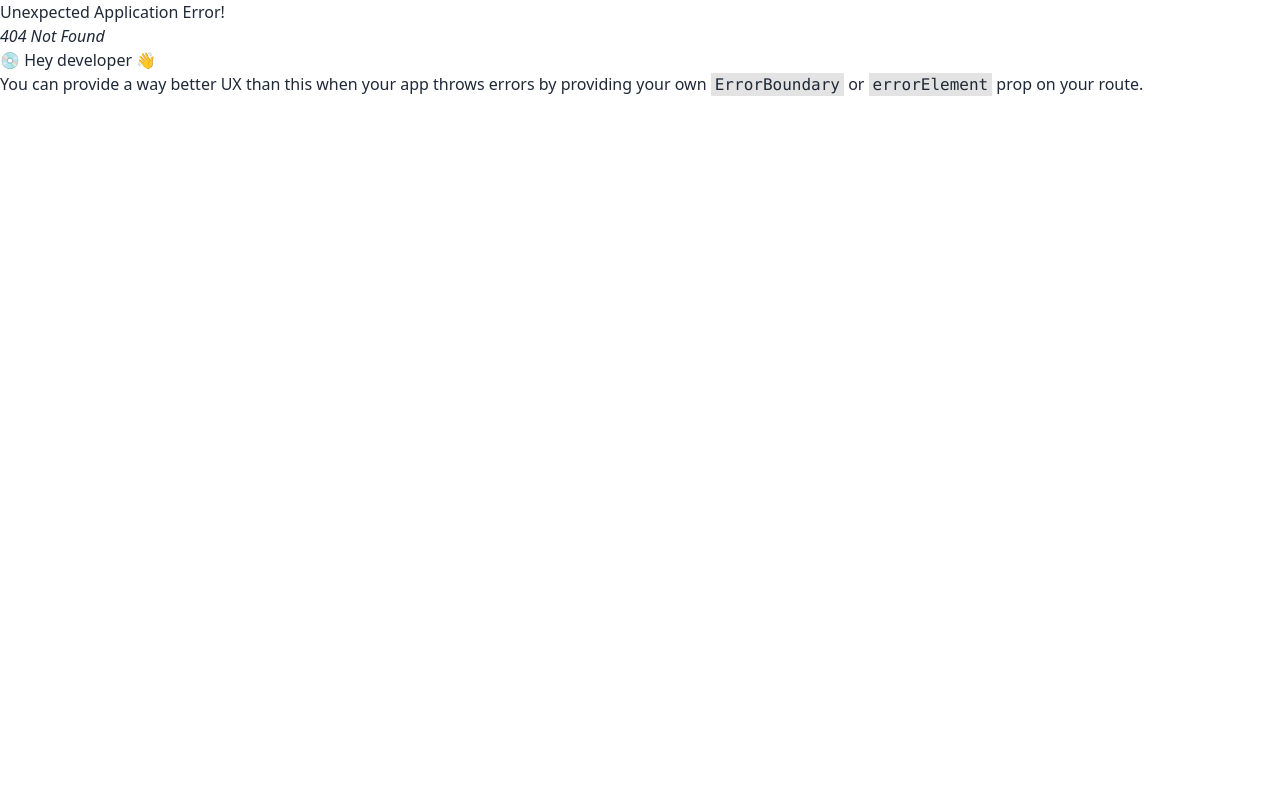
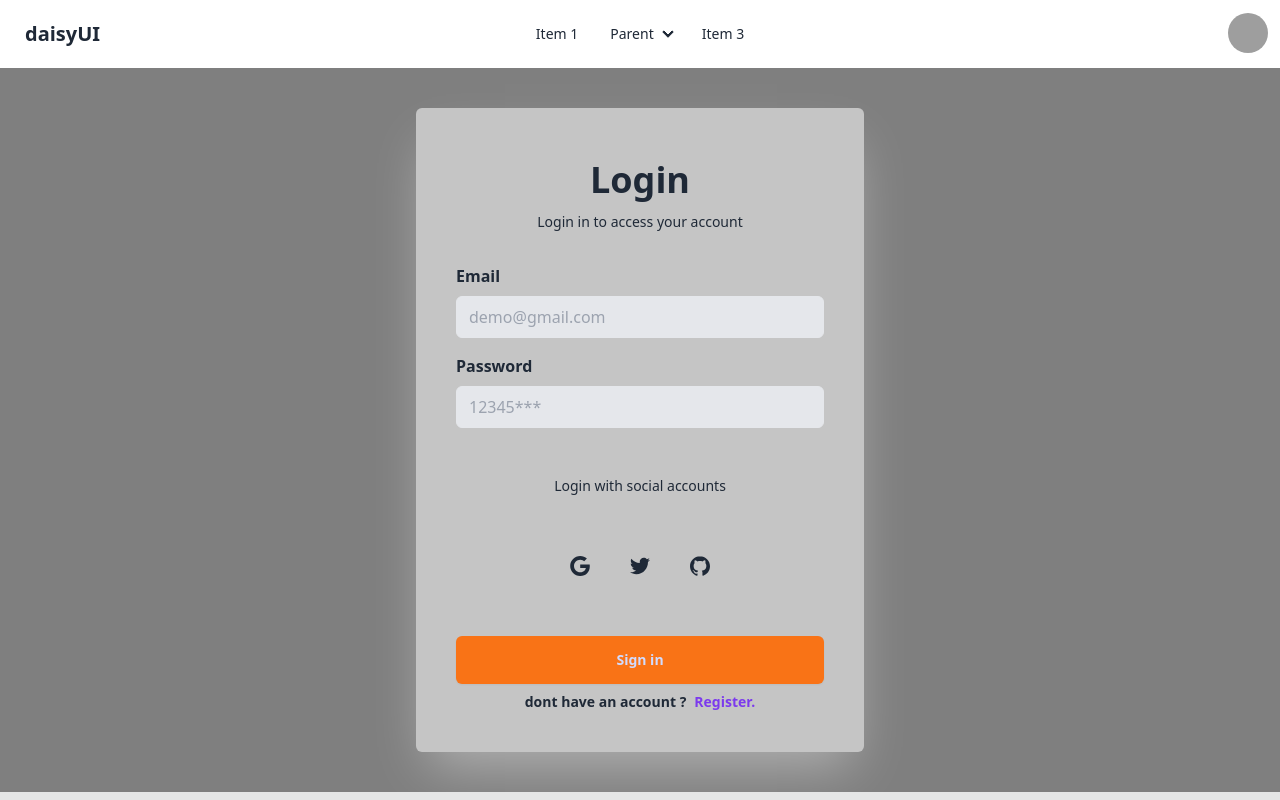
Before and after one commit to emon50666/gymedge, a React (Vite) app: page /login in a window 1280 px wide. Before the commit this address had no page. Shown: the top 800 px of the page. Built offline with nearby package versions, Linux system fonts and the light colour scheme; grey boxes are pictures that could not be loaded.

Commit message:
design login register page

```diff
--- /dev/null
+++ b/src/Components/Hook/useAuth.jsx
@@ -0,0 +1,10 @@
+import { useContext } from 'react'
+import { AuthContext } from '../../AuthProvider/AuthProvider'
+
+
+const useAuth = () => {
+  const auth = useContext(AuthContext)
+  return auth
+}
+
+export default useAuth
--- /dev/null
+++ b/src/Components/Login/Login.jsx
@@ -0,0 +1,82 @@
+import { Link } from "react-router-dom";
+
+const Login = () => {
+
+
+    const handelLogin = event =>{
+        event.preventDefault();
+        const form = event.target;
+        const email = form.email.value;
+        const password = form.password.value;
+        const loginInfo = { email, password };
+        console.log(loginInfo);
+
+
+    }
+
+    return (
+        <div>
+              <div>
+            <div className="bg-black/50 pt-10 pb-10">
+            <div className="flex flex-col max-w-md p-6 m-auto   bg-white/55 justify-center shadow-2xl shadow-white/40 rounded-md sm:p-10 dark:bg-gray-50 dark:text-gray-800">
+	<div className="mb-8 text--400 text-center">
+		<h1 className="my-3 text-4xl font-bold">Login</h1>
+		<p className="text-sm dark:text-gray-600">Login in to access your account</p>
+	</div>
+	<form onSubmit={handelLogin} className="space-y-12">
+		<div className="space-y-4">
+
+            <div>
+				<label htmlFor="email" className="block mb-2 font-semibold  text-md">Email </label>
+				<input type="email" name="email" id="email" placeholder="demo@gmail.com" className="w-full px-3 py-2 border rounded-md bg-gray-200 dark:border-gray-300 dark:bg-gray-50 " />
+			</div>
+
+			<div>
+            <label htmlFor="password" className="block mb-2 font-semibold   text-md">Password </label>
+				<input type="password" name="password" id="password" placeholder="12345***" className="w-full px-3 py-2 border rounded-md  bg-gray-200 dark:border-gray-300 dark:bg-gray-50 dark:text-gray-800" />
+			</div>
+		</div>
+
+
+        <div className="flex items-center">
+		<div className="flex-1 h-px sm:w-16 dark:bg-gray-300"></div>
+		<p className="px-3 text-sm dark:text-gray-600">Login with social accounts</p>
+		<div className="flex-1 h-px sm:w-16 dark:bg-gray-300"></div>
+	</div>
+	<div className="flex justify-center space-x-4">
+		<button aria-label="Log in with Google" className="p-3 rounded-sm">
+			<svg xmlns="http://www.w3.org/2000/svg" viewBox="0 0 32 32" className="w-5 h-5 fill-current">
+				<path d="M16.318 13.714v5.484h9.078c-0.37 2.354-2.745 6.901-9.078 6.901-5.458 0-9.917-4.521-9.917-10.099s4.458-10.099 9.917-10.099c3.109 0 5.193 1.318 6.38 2.464l4.339-4.182c-2.786-2.599-6.396-4.182-10.719-4.182-8.844 0-16 7.151-16 16s7.156 16 16 16c9.234 0 15.365-6.49 15.365-15.635 0-1.052-0.115-1.854-0.255-2.651z"></path>
+			</svg>
+		</button>
+		<button aria-label="Log in with Twitter" className="p-3 rounded-sm">
+			<svg xmlns="http://www.w3.org/2000/svg" viewBox="0 0 32 32" className="w-5 h-5 fill-current">
+				<path d="M31.937 6.093c-1.177 0.516-2.437 0.871-3.765 1.032 1.355-0.813 2.391-2.099 2.885-3.631-1.271 0.74-2.677 1.276-4.172 1.579-1.192-1.276-2.896-2.079-4.787-2.079-3.625 0-6.563 2.937-6.563 6.557 0 0.521 0.063 1.021 0.172 1.495-5.453-0.255-10.287-2.875-13.52-6.833-0.568 0.964-0.891 2.084-0.891 3.303 0 2.281 1.161 4.281 2.916 5.457-1.073-0.031-2.083-0.328-2.968-0.817v0.079c0 3.181 2.26 5.833 5.26 6.437-0.547 0.145-1.131 0.229-1.724 0.229-0.421 0-0.823-0.041-1.224-0.115 0.844 2.604 3.26 4.5 6.14 4.557-2.239 1.755-5.077 2.801-8.135 2.801-0.521 0-1.041-0.025-1.563-0.088 2.917 1.86 6.36 2.948 10.079 2.948 12.067 0 18.661-9.995 18.661-18.651 0-0.276 0-0.557-0.021-0.839 1.287-0.917 2.401-2.079 3.281-3.396z"></path>
+			</svg>
+		</button>
+		<button aria-label="Log in with GitHub" className="p-3 rounded-sm">
+			<svg xmlns="http://www.w3.org/2000/svg" viewBox="0 0 32 32" className="w-5 h-5 fill-current">
+				<path d="M16 0.396c-8.839 0-16 7.167-16 16 0 7.073 4.584 13.068 10.937 15.183 0.803 0.151 1.093-0.344 1.093-0.772 0-0.38-0.009-1.385-0.015-2.719-4.453 0.964-5.391-2.151-5.391-2.151-0.729-1.844-1.781-2.339-1.781-2.339-1.448-0.989 0.115-0.968 0.115-0.968 1.604 0.109 2.448 1.645 2.448 1.645 1.427 2.448 3.744 1.74 4.661 1.328 0.14-1.031 0.557-1.74 1.011-2.135-3.552-0.401-7.287-1.776-7.287-7.907 0-1.751 0.62-3.177 1.645-4.297-0.177-0.401-0.719-2.031 0.141-4.235 0 0 1.339-0.427 4.4 1.641 1.281-0.355 2.641-0.532 4-0.541 1.36 0.009 2.719 0.187 4 0.541 3.043-2.068 4.381-1.641 4.381-1.641 0.859 2.204 0.317 3.833 0.161 4.235 1.015 1.12 1.635 2.547 1.635 4.297 0 6.145-3.74 7.5-7.296 7.891 0.556 0.479 1.077 1.464 1.077 2.959 0 2.14-0.020 3.864-0.020 4.385 0 0.416 0.28 0.916 1.104 0.755 6.4-2.093 10.979-8.093 10.979-15.156 0-8.833-7.161-16-16-16z"></path>
+			</svg>
+		</button>
+	</div>
+
+		<div className="space-y-2">
+			<div>
+				<button type="submit" className="w-full  btn btn-primary bg-orange-500 px-8 py-3 font-semibold rounded-md border-none dark:text-gray-50">Sign in</button>
+			</div>
+			<p className="px-6 text-sm text-center font-bold">dont have an account ?
+				<span className="ml-2 text-violet-600 hover:underline"><Link to={'/register'}>Register</Link>.</span>
+			</p>
+		</div>
+
+
+	</form>
+</div>
+            </div>
+        </div>
+        </div>
+    );
+};
+
+export default Login;
--- /dev/null
+++ b/src/Components/Login/Register/Register.jsx
@@ -0,0 +1,63 @@
+import { Link } from "react-router-dom";
+
+
+const Register = () => {
+
+
+    const handeRegister = event =>{
+        event.preventDefault();
+        const form = event.target;
+        const name = form.name.value;
+        const email = form.email.value;
+        const photo = form.photo.value;
+
+        const password = form.password.value;
+        const loginInfo = { name,email,photo, password };
+        console.log(loginInfo);
+
+
+    }
+
+    return (
+        <div>
+            <div className="bg-black/50 pt-10 pb-10">
+            <div className="flex flex-col max-w-md p-6 m-auto   bg-white/55 justify-center shadow-2xl shadow-white/40 rounded-md sm:p-10 dark:bg-gray-50 dark:text-gray-800">
+	<div className="mb-8 text--400 text-center">
+		<h1 className="my-3 text-4xl font-bold">Create A Account</h1>
+		<p className="text-sm dark:text-gray-600">Sign in to access your account</p>
+	</div>
+	<form onSubmit={handeRegister} className="space-y-12">
+		<div className="space-y-4">
+			<div>
+				<label htmlFor="name" className="block mb-2 font-semibold  text-md">Name </label>
+				<input type="text" name="name" id="name" placeholder="mak joh" className="w-full px-3 py-2 border rounded-md bg-gray-200 dark:border-gray-300 dark:bg-gray-50 " />
+			</div>
+            <div>
+				<label htmlFor="email" className="block mb-2 font-semibold  text-md">Email </label>
+				<input type="email" name="email" id="email" placeholder="demo@gmail.com" className="w-full px-3 py-2 border rounded-md bg-gray-200 dark:border-gray-300 dark:bg-gray-50 " />
+			</div>
+            <div>
+				<label htmlFor="url" className="block mb-2 font-semibold  text-md">Photo Url </label>
+				<input type="url" name="photo" id="photo" placeholder="Photo Url" className="w-full px-3 py-2 border rounded-md bg-gray-200 dark:border-gray-300 dark:bg-gray-50 " />
+			</div>
+			<div>
+            <label htmlFor="password" className="block mb-2 font-semibold   text-md">Password </label>
+				<input type="password" name="password" id="password" placeholder="12345***" className="w-full px-3 py-2 border rounded-md  bg-gray-200 dark:border-gray-300 dark:bg-gray-50 dark:text-gray-800" />
+			</div>
+		</div>
+		<div className="space-y-2">
+			<div>
+				<button type="submit" className="w-full  btn btn-primary bg-orange-500 px-8 py-3 font-semibold rounded-md border-none dark:text-gray-50">Sign in</button>
+			</div>
+			<p className="px-6 text-sm text-center font-bold">You have an account ?
+				<span className="ml-2 text-violet-600 hover:underline"><Link to={'/login'}>LogIn</Link>.</span>
+			</p>
+		</div>
+	</form>
+</div>
+            </div>
+        </div>
+    );
+};
+
+export default Register;
```
Also changed, not shown: src/Routes/Routes.jsx (+10 -0 lines).
